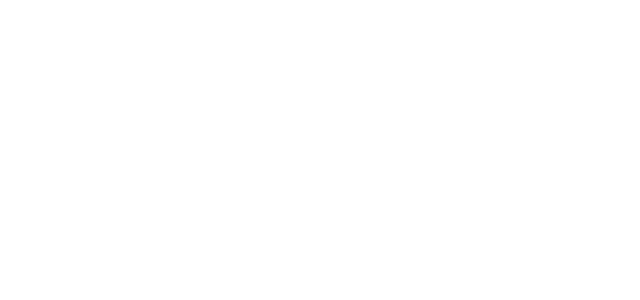
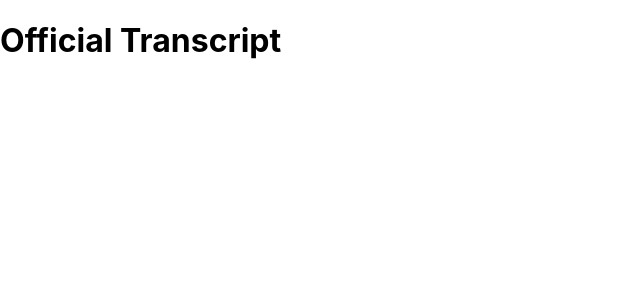
Before and after one commit to davin12345678910/CSE403_RCRSPTeam, a React (Create React App) app in the folder client-app/: page /official in a window 1280 px wide. Before the commit this address had no page. Shown: the top 300 px of the page, without its empty margins (0-640 px from the left). Built offline with nearby package versions, Linux system fonts and the light colour scheme.

Commit message:
added OfficialTranscript.js page

```diff
--- a/client-app/src/App.js
+++ b/client-app/src/App.js
@@ -7,6 +7,7 @@
 import VisualSchedule from './VisualSchedule';
 import GradeInquiry from './GradeInquiry';
 import UnofficialTranscript from './UnofficialTranscript';
+import OfficalTranscript from './OfficialTranscript';
 
 const App = () => {
     return (
@@ -18,6 +19,7 @@
                 <Route path="/visual" element={<VisualSchedule />} />
                 <Route path="/grade" element={<GradeInquiry />} />
                 <Route path ="/transcript" element={<UnofficialTranscript />} />
+                <Route path ="/official" element={<OfficalTranscript />} />
             </Routes>
         </BrowserRouter>
     );
--- /dev/null
+++ b/client-app/src/OfficialTranscript.js
@@ -0,0 +1,8 @@
+const OfficalTranscript = () => {
+    return (
+        <div>
+            <h1>Official Transcript</h1>
+        </div>
+    )
+}
+export default OfficalTranscript;
```
